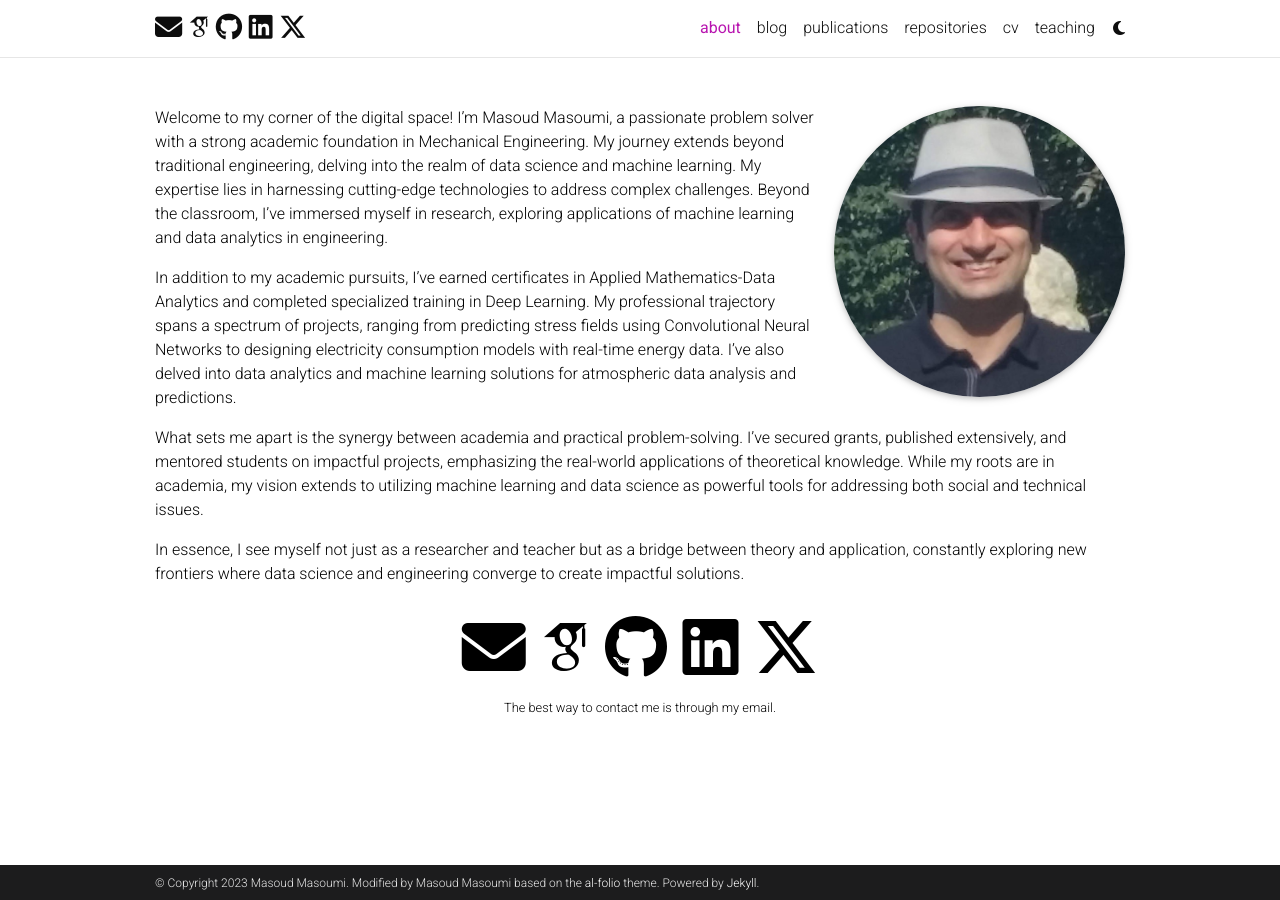
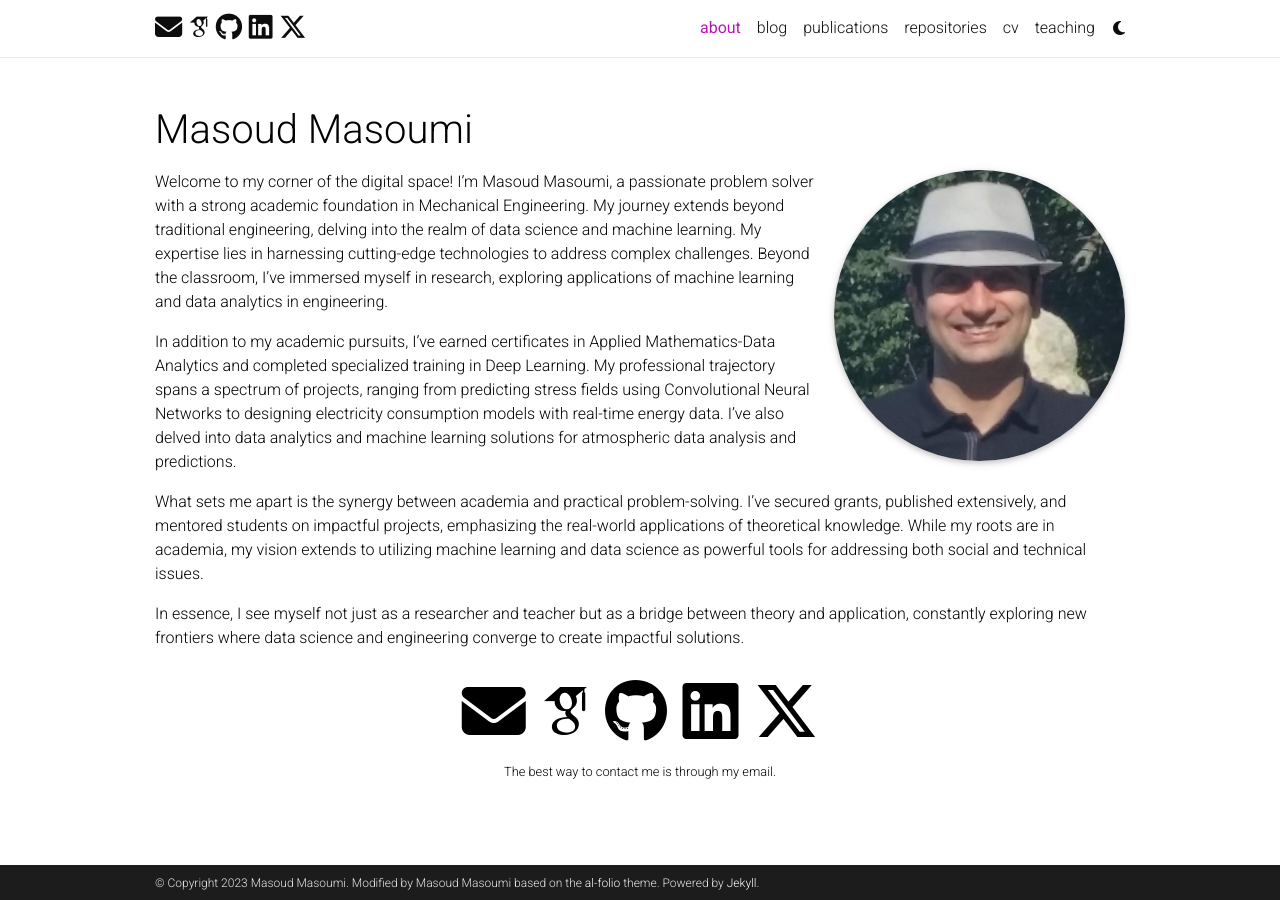
Before and after one commit to MasoudMiM/masoudmim.github.io, a Jekyll site: the page built from _pages/about.md, in a window 1280 px wide. Built offline with Jekyll 4.4.1, drawn with Linux system fonts in a browser that asks for light colours; full-size pictures stand in for the smaller copies a plugin makes; some web fonts are replaced; comment, search, counter and statistics services are not loaded; a style sheet for code colours, icons or effects is not loaded.

Commit message:
changing the blog title.

```diff
--- a/_config.yml
+++ b/_config.yml
@@ -2,7 +2,7 @@
 # Site settings
 # -----------------------------------------------------------------------------
 
-title:  # the website title (if blank, full name will be used instead)
+title: Masoud Masoumi # the website title (if blank, full name will be used instead)
 first_name: Masoud
 middle_name:
 last_name: Masoumi
```
